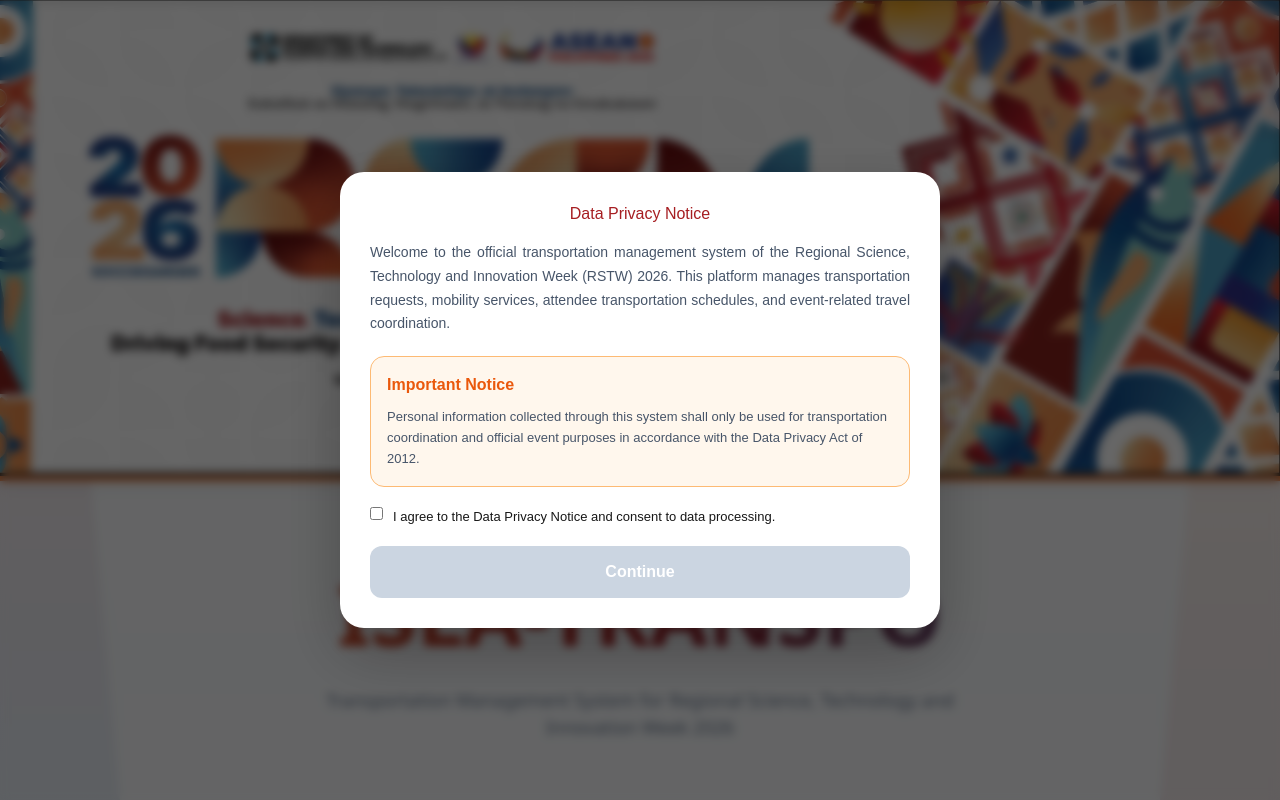
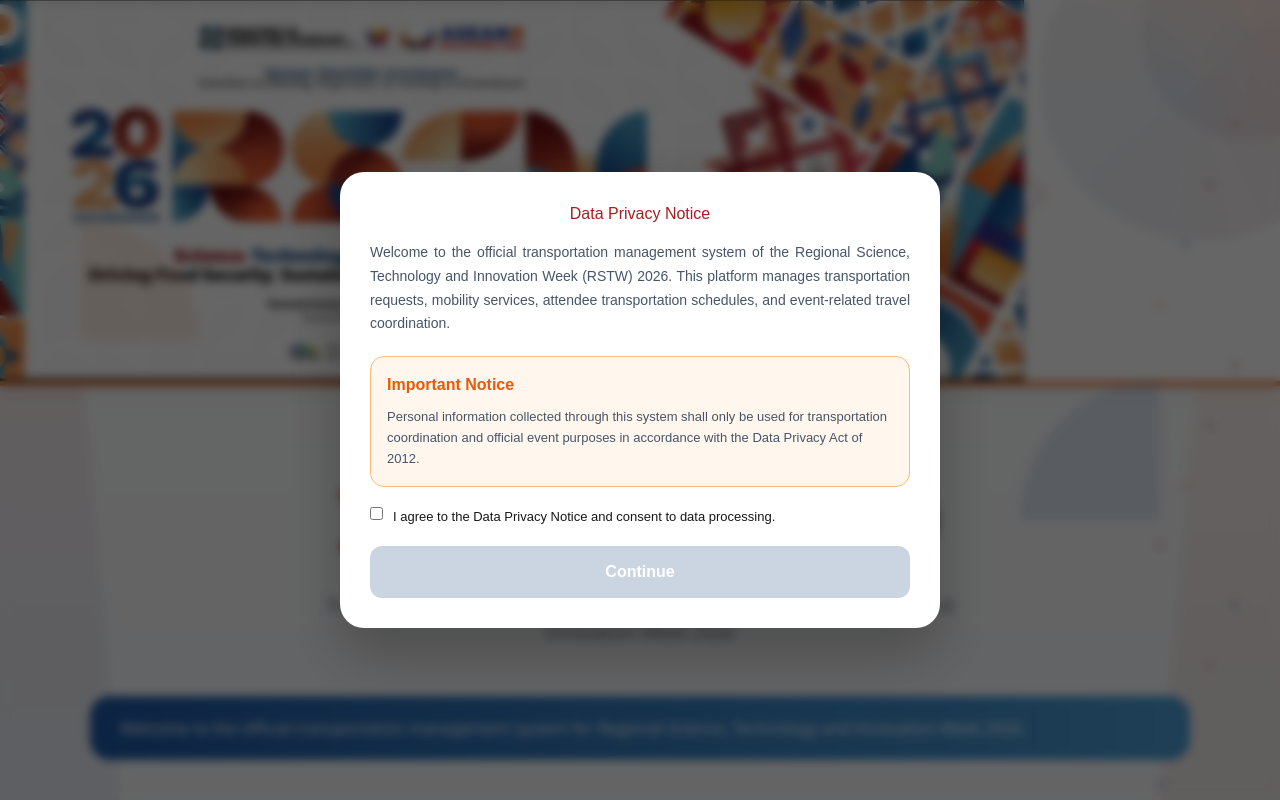
Before and after one commit to kpcanghagas-03/isla-transpo, a Next.js app: page / in a window 1280 px wide. Shown: the top 800 px of the page. Built offline with nearby package versions, Linux system fonts and the light colour scheme.

Commit message:
added new look

```diff
--- a/app/page.tsx
+++ b/app/page.tsx
@@ -216,17 +216,132 @@ export default function HomePage() {
             src="/rstw_2026.jpg"
             alt="RSTW 2026"
             style={{
-              width: "100%",
+              width: "80%",
               display: "block",
             }}
           />
         </header>
+
+            {/* RSTW BACKGROUND DESIGN */}
+<div
+  style={{
+    position: "absolute",
+    inset: 0,
+    overflow: "hidden",
+    pointerEvents: "none",
+    zIndex: 0,
+  }}
+></div>
+
+<div
+  style={{
+    position: "absolute",
+    top: -80,
+    right: -80,
+    width: 320,
+    height: 320,
+    borderRadius: "50%",
+    background:
+      "conic-gradient(#F27A35,#A61E22,#1F5AA6,#F27A35)",
+    opacity: 0.08,
+  }}
+/>
+
+<div
+  style={{
+    position: "absolute",
+    bottom: -120,
+    left: -120,
+    width: 350,
+    height: 350,
+    borderRadius: "50%",
+    background:
+      "conic-gradient(#1F5AA6,#F27A35,#A61E22,#1F5AA6)",
+    opacity: 0.08,
+  }}
+/>
+
+<div
+  style={{
+    position: "absolute",
+    top: 220,
+    left: 80,
+    width: 120,
+    height: 120,
+    borderRadius: "0 100% 0 0",
+    background: "#F27A35",
+    opacity: 0.12,
+  }}
+/>
+
+<div
+  style={{
+    position: "absolute",
+    top: 380,
+    right: 120,
+    width: 140,
+    height: 140,
+    borderRadius: "100% 0 0 0",
+    background: "#1F5AA6",
+    opacity: 0.12,
+  }}
+/>
+
+<div
+  style={{
+    position: "absolute",
+    top: 150,
+    right: 250,
+    width: 90,
+    height: 90,
+    border: "8px solid #A61E22",
+    transform: "rotate(45deg)",
+    opacity: 0.1,
+  }}
+/>
+
+<div
+  style={{
+    position: "absolute",
+    bottom: 180,
+    left: 220,
+    width: 70,
+    height: 70,
+    border: "6px solid #1F5AA6",
+    transform: "rotate(45deg)",
+    opacity: 0.1,
+  }}
+/>
+
+{[...Array(12)].map((_, i) => (
+  <div
+    key={i}
+    style={{
+      position: "absolute",
+      width: 10,
+      height: 10,
+      borderRadius: "50%",
+      background:
+        i % 3 === 0
+          ? "#F27A35"
+          : i % 3 === 1
+          ? "#A61E22"
+          : "#1F5AA6",
+      top: `${120 + i * 60}px`,
+      right: `${40 + (i % 4) * 25}px`,
+      opacity: 0.18,
+    }}
+  />
+))}
+
 
         {/* HERO */}
         <section
           style={{
             textAlign: "center",
             padding: "70px 20px 50px",
+            position: "relative",
+            zIndex: 2,
           }}
         >
           <h1
@@ -240,7 +355,9 @@ export default function HomePage() {
               WebkitTextFillColor: "transparent",
             }}
           >
-            ISLA-TRANSPO
+            <span style={{ color: "#1F5AA6" }}>ISLA</span>
+            <span style={{ color: "#F27A35" }}>-</span>
+            <span style={{ color: "#A61E22" }}>TRANSPO</span>
           </h1>
 
           <p
@@ -255,17 +372,37 @@ export default function HomePage() {
             Technology and Innovation Week 2026
           </p>
         </section>
+            <div
+              style={{
+                maxWidth: 1100,
+                margin: "0 auto 40px",
+                padding: "20px 30px",
+                background:
+                  "linear-gradient(90deg,#1F5AA6,#4C9FD6)",
+                color: "#fff",
+                borderRadius: 20,
+                position: "relative",
+                zIndex: 2,
+              }}
+            >
+              Welcome to the official transportation management system for
+              Regional Science, Technology and Innovation Week 2026.
+            </div>
 
         {/* CARDS */}
         <section
           style={{
             maxWidth: 1100,
+            background:"linear-gradient(180deg,#ffffff,#fafafa)",
+            transition: "all 0.3s ease",
             margin: "0 auto",
             padding: "20px",
             display: "grid",
             gridTemplateColumns:
               "repeat(auto-fit,minmax(280px,1fr))",
             gap: 24,
+            position: "relative",
+            zIndex: 2,
           }}
         >
           <Card
@@ -299,6 +436,8 @@ export default function HomePage() {
             maxWidth: 1100,
             margin: "40px auto",
             padding: "0 20px",
+            position: "relative",
+            zIndex: 2,
           }}
         >
           <div
@@ -325,11 +464,11 @@ export default function HomePage() {
             </p>
 
             <p style={{ color: "#475569" }}>
-              📍 General Santos City, South Cotabato
+              📍 Camiguin Island
             </p>
 
             <p style={{ color: "#475569" }}>
-              📅 November 25–29, 2026
+              📅 July 22-24, 2026
             </p>
           </div>
         </section>
```
